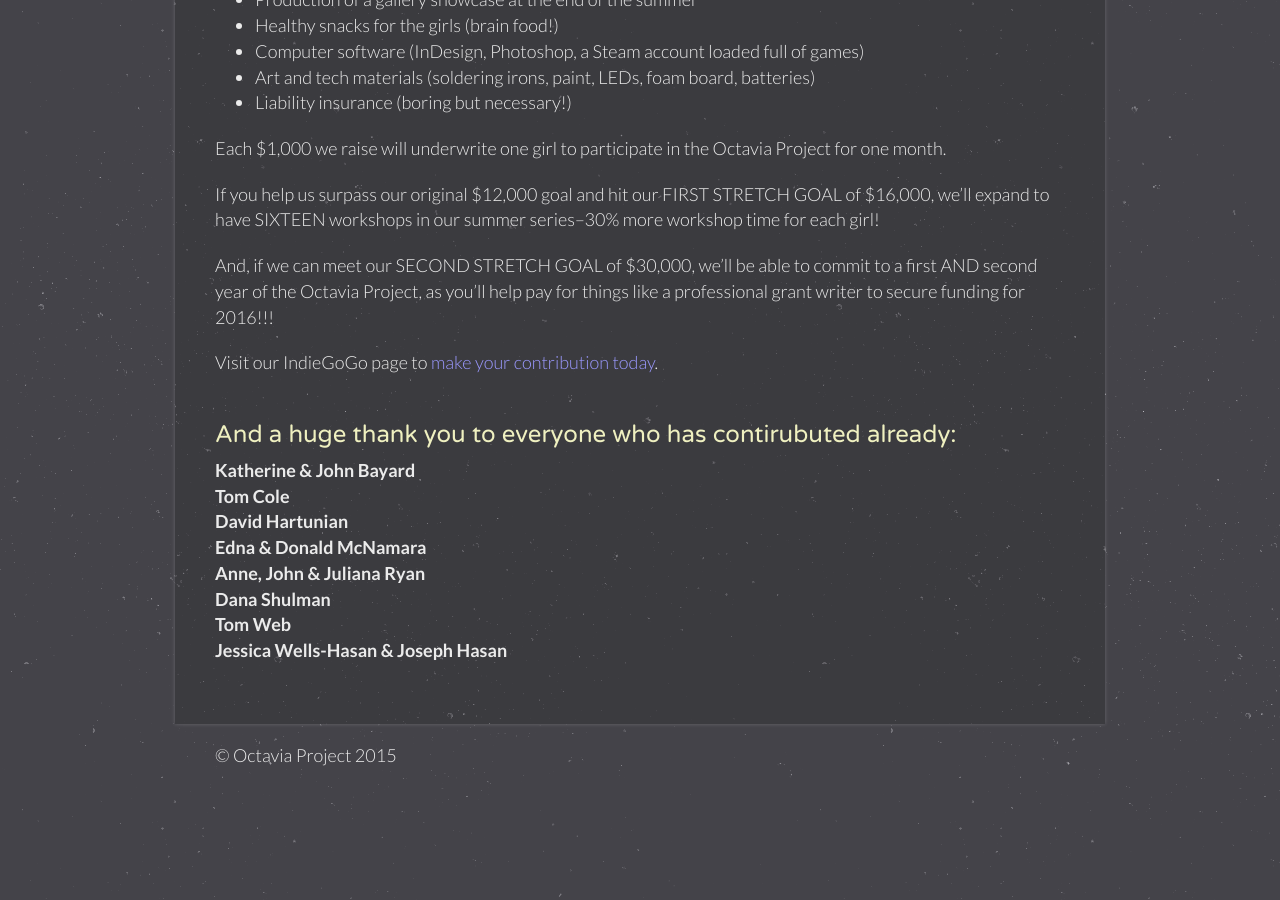
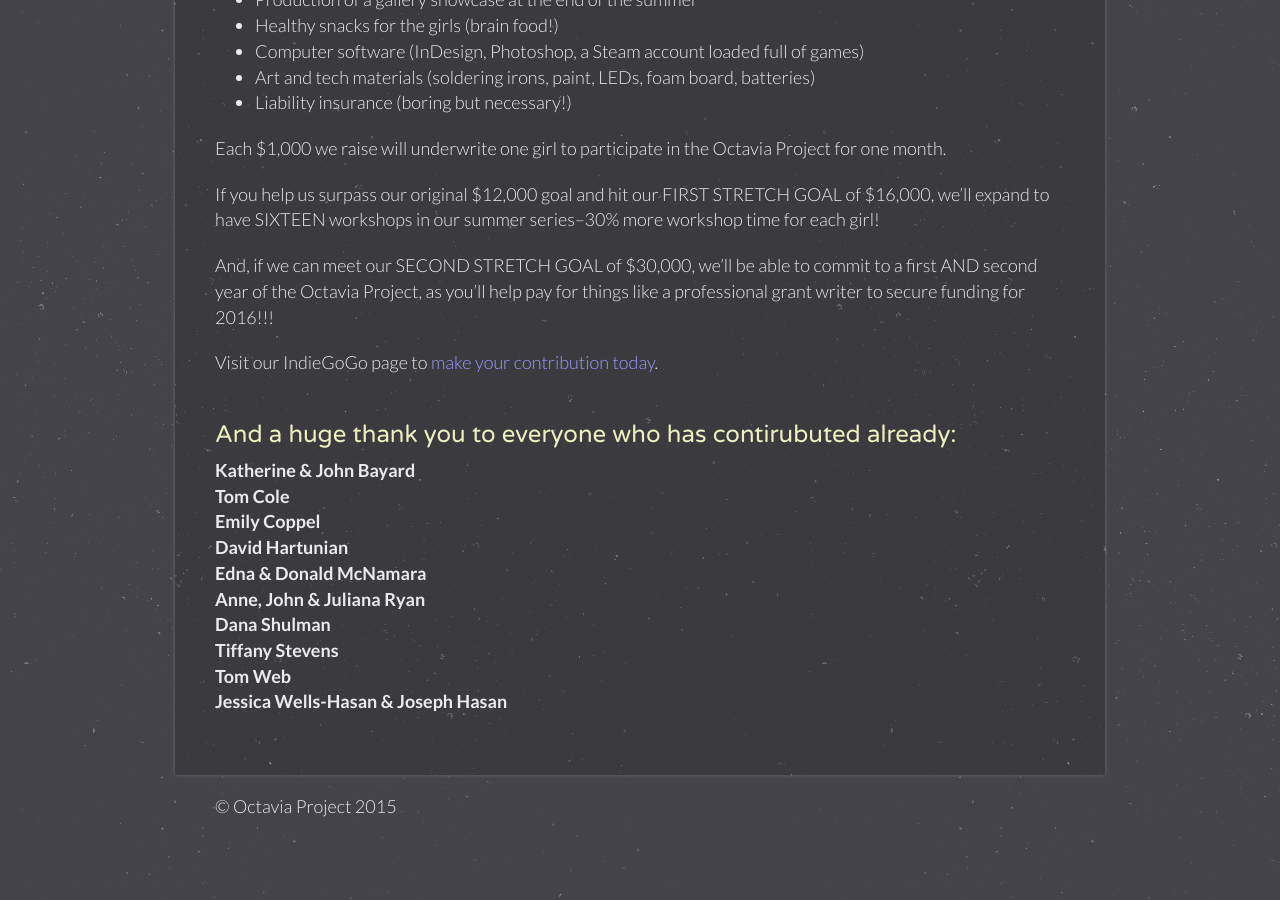
Before and after one commit to OctaviaProject/octaviaproject.github.io, a Jekyll site: the page built from donate.html, in a window 1280 px wide and 900 px high, scrolled down 839 px. Built offline with Jekyll 4.4.1, drawn with Linux system fonts in a browser that asks for light colours; before the commit the page ends 1687 px from its top, so only the background shows below that.

Commit message:
Added donor names

```diff
--- a/donate.html
+++ b/donate.html
@@ -45,10 +45,12 @@
       <p><b>
           Katherine & John Bayard<br>
           Tom Cole<br>
+          Emily Coppel<br>
           David Hartunian<br>
           Edna & Donald McNamara<br>
           Anne, John & Juliana Ryan<br>
           Dana Shulman<br>
+          Tiffany Stevens<br>
           Tom Web<br>
           Jessica Wells-Hasan & Joseph Hasan<br>
           </b>
```
